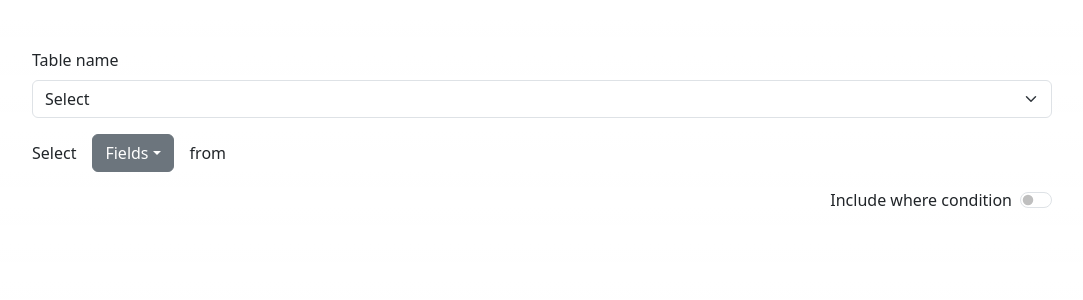
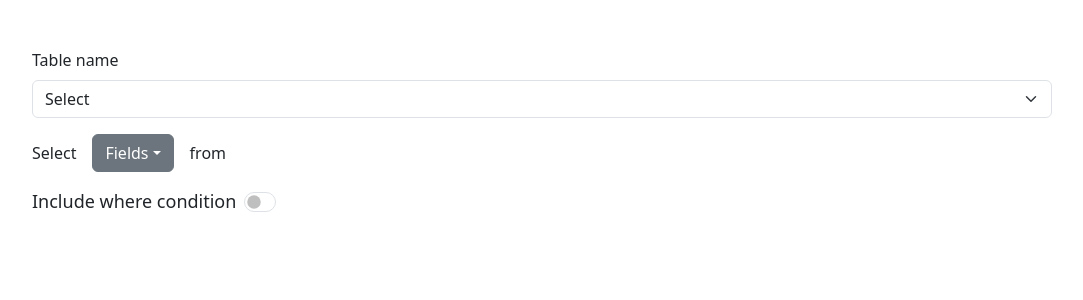
Before and after one commit to ankitsoftradix/sql-query-builder, a Next.js app: page / in a window 1280 px wide. Shown: the top 300 px of the page, without its empty margins (98-1181 px from the left). Built offline with nearby package versions, Linux system fonts and the light colour scheme.

Commit message:
fixed some design

```diff
--- a/src/pages/index.js
+++ b/src/pages/index.js
@@ -1,5 +1,4 @@
 import Head from "next/head";
-import Image from "next/image";
 import { Inter } from "next/font/google";
 import MainContent from "../../components/mainContent";
 
--- a/src/styles/globals.css
+++ b/src/styles/globals.css
@@ -1,9 +1,9 @@
 :root {
   --max-width: 1100px;
   --border-radius: 12px;
-  --font-mono: ui-monospace, Menlo, Monaco, 'Cascadia Mono', 'Segoe UI Mono',
-    'Roboto Mono', 'Oxygen Mono', 'Ubuntu Monospace', 'Source Code Pro',
-    'Fira Mono', 'Droid Sans Mono', 'Courier New', monospace;
+  --font-mono: ui-monospace, Menlo, Monaco, "Cascadia Mono", "Segoe UI Mono",
+    "Roboto Mono", "Oxygen Mono", "Ubuntu Monospace", "Source Code Pro",
+    "Fira Mono", "Droid Sans Mono", "Courier New", monospace;
 
   --foreground-rgb: 0, 0, 0;
   --background-start-rgb: 214, 219, 220;
@@ -79,29 +79,19 @@
   margin: 0;
 }
 
-html,
-body {
-  max-width: 100vw;
-  overflow-x: hidden;
-}
-
-body {
-  color: rgb(var(--foreground-rgb));
-  background: linear-gradient(
-      to bottom,
-      transparent,
-      rgb(var(--background-end-rgb))
-    )
-    rgb(var(--background-start-rgb));
-}
-
-a {
-  color: inherit;
-  text-decoration: none;
-}
-
 @media (prefers-color-scheme: dark) {
   html {
     color-scheme: dark;
   }
 }
+
+.custom-switch {
+  width: fit-content;
+  .form-check-input {
+    height: 20px;
+  }
+  .form-check-label {
+    font-size: 18px;
+    font-weight: 500;
+  }
+}
```
